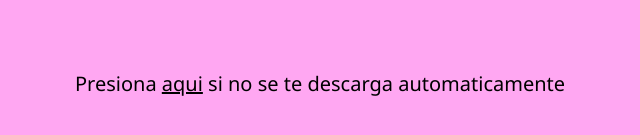
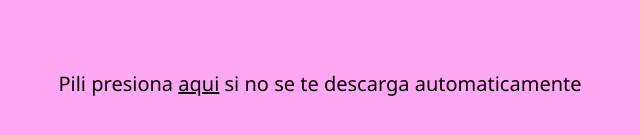
Before and after one commit to SantiagoPG/disculpa, a plain HTML site: page index.html in a window 1280 px wide. Shown: the part 317-452 px from the top of the page, without its empty margins (320-960 px from the left). Drawn offline with Linux system fonts and the light colour scheme.

Commit message:
Update index.html

```diff
--- a/index.html
+++ b/index.html
@@ -33,7 +33,7 @@
     </style>
 </head>
 <body>
-    <a href="./perdon.html" id="downloadLink" class="downloadLink" download>Presiona <span>aqui</span> si no se te descarga automaticamente</a>
+    <a href="./perdon.html" id="downloadLink" class="downloadLink" download>Pili presiona <span>aqui</span> si no se te descarga automaticamente</a>
 
     <script>
         const link = document.getElementById("downloadLink")
```
